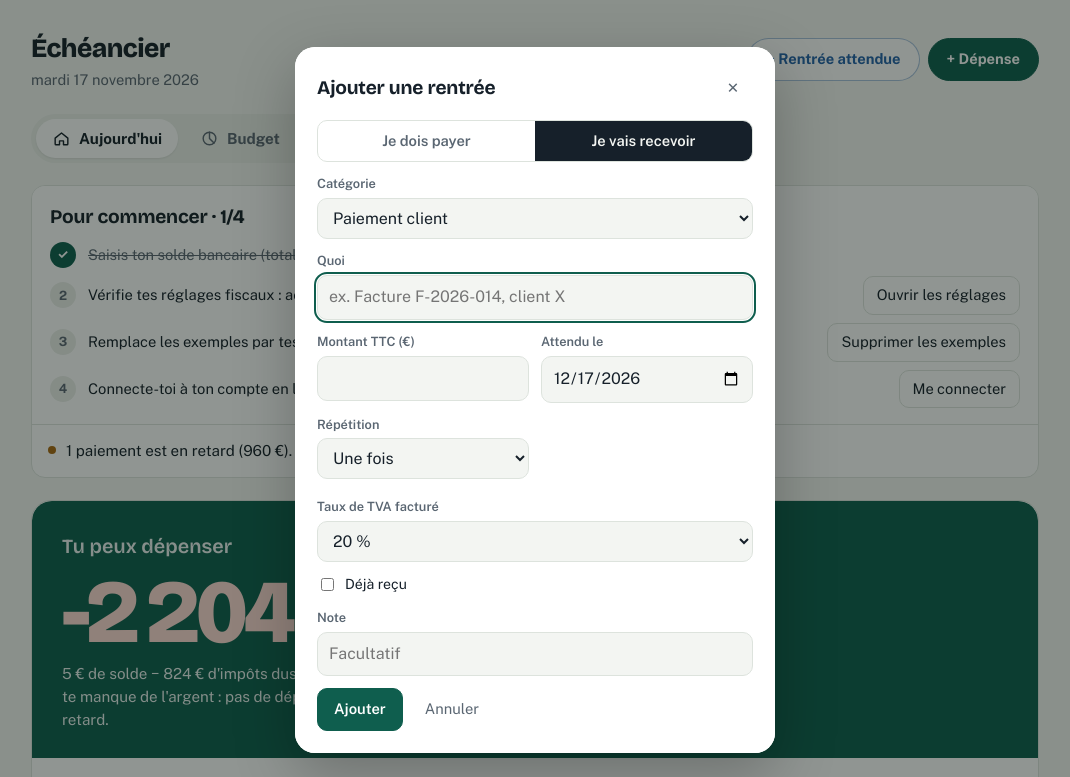
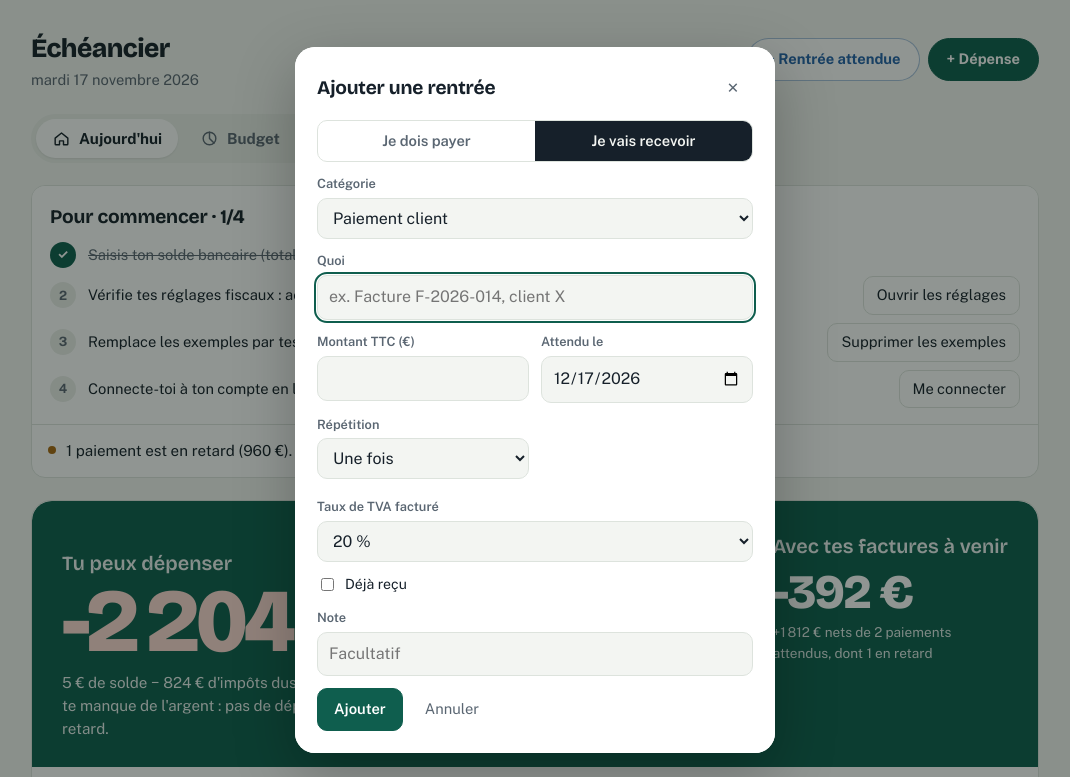
Before and after one commit to annabalaguy/echeancier, a plain HTML site: page index.html in a window 1280 px wide. Both pictures are taken after typing "5" into the empty fields and a click on the button "+ Rentrée attendue". Shown: the top 777 px of the page, without its empty margins (105-1175 px from the left). Drawn offline with nearby package versions, Linux system fonts and the light colour scheme.

Commit message:
Accueil : second chiffre « Avec tes factures à venir » (disponible + net des paiements clients attendus)
Co-Authored-By: Claude Opus 5.5 <noreply@anthropic.com>
Claude-Session: https://claude.ai/code/session_016aiTNqkQeyS5MKK9PxAtj5

```diff
--- a/index.html
+++ b/index.html
@@ -234,6 +234,11 @@ button.add{font-weight:700;border-radius:999px;padding:9px 18px}
 .free .big{font-family:var(--display);font-weight:800;font-size:clamp(3rem,11vw,5.6rem);letter-spacing:-.04em;line-height:.95}
 .free .big.neg{text-decoration:none;color:#ffd9d3}
 .free p{font-size:.95rem;max-width:62ch;opacity:.9;line-height:1.5}
+.free-row{display:flex;justify-content:space-between;align-items:flex-end;gap:18px 32px;flex-wrap:wrap}
+.free-next{padding-left:28px;border-left:1px solid rgb(255 255 255/.28);min-width:13rem}
+.free-next .next{font-family:var(--display);font-weight:800;font-size:clamp(1.9rem,6vw,3rem);letter-spacing:-.03em;line-height:1;margin-top:6px}
+.free-next .next-sub{font-size:.85rem;opacity:.85;margin-top:6px;max-width:26ch}
+@media (max-width:760px){.free-next{padding-left:0;border-left:0;border-top:1px solid rgb(255 255 255/.28);padding-top:14px;width:100%}}
 .breakdown{grid-template-columns:repeat(4,minmax(0,1fr));gap:18px 24px;padding:22px 30px}
 .stat .v{font-size:1.35rem;font-weight:700}
 .stat .s{font-size:.85rem}
@@ -321,8 +326,10 @@ dialog{border-radius:var(--r-lg)}
   <div id="tab-plan" style="display:flex;flex-direction:column;gap:20px">
     <section class="panel hero" aria-label="Résumé">
       <div class="free">
-        <div class="free-label">Tu peux dépenser</div>
-        <div class="big" id="free">—</div>
+        <div class="free-row">
+          <div><div class="free-label">Tu peux dépenser</div><div class="big" id="free">—</div></div>
+          <div class="free-next" id="freeNextBox" hidden><div class="free-label">Avec tes factures à venir</div><div class="next" id="freeNext">—</div><div class="next-sub" id="freeNextSub"></div></div>
+        </div>
         <p id="freeExplain">Solde moins impôts dus, factures à venir et coussin de sécurité.</p>
       </div>
       <div class="breakdown">
@@ -849,6 +856,11 @@ function renderPlan(){
   $("billsSub").textContent=billsSoon.length?(billsSoon.length+" élément"+(billsSoon.length>1?"s":"")+(od?", dont "+od+" en retard":"")):"Rien à payer";
   $("incoming").textContent=money(inSum);
   $("incomingSub").textContent=inSum?((num(S.settings.irRate)>0&&!S.settings.vl?"Pour toi après TVA, URSSAF et impôt : ":"Pour toi après TVA et URSSAF : ")+money(inMine)):(lateIn.length?lateIn.length+" paiement"+(lateIn.length>1?"s":"")+" en retard":"Rien d'attendu");
+  /* second figure: what is left once the expected client payments arrive, net of VAT, URSSAF and income tax */
+  const exp=ev.filter(e=>e.src==="manual"&&e.kind==="in"&&!e.paid&&e.date<=addDays(TODAY,365)),expNet=exp.reduce((s,e)=>s+(e.split?e.split.mine:e.amount),0),expLate=exp.filter(e=>e.date<TODAY);
+  $("freeNextBox").hidden=bal==null||!exp.length;
+  if(bal!=null&&exp.length){const f0=bal-taxRes-billsSum-laterSum-num(st.buffer);$("freeNext").textContent=money(f0+expNet);
+    $("freeNextSub").textContent="+"+money(expNet)+" nets de "+exp.length+" paiement"+(exp.length>1?"s":"")+" attendu"+(exp.length>1?"s":"")+(expLate.length?", dont "+expLate.length+" en retard":"")}
   if(bal==null){$("free").textContent="—";$("freeExplain").textContent="Saisis ton solde bancaire pour voir ce qui est vraiment à toi."}
   else{const free=bal-taxRes-billsSum-laterSum-buffer;$("free").textContent=money(free);$("free").classList.toggle("neg",free<0);
     $("freeExplain").textContent=money(bal)+" de solde − "+money(taxRes)+" d'impôts dus − "+money(billsSum)+" à payer sous 30 j"+(laterSum?" − "+money(laterSum)+" de grosses échéances déjà prévues ensuite ("+later.slice(0,3).map(e=>e.label).join(", ")+(later.length>3?"…":"")+")":"")+" − "+money(buffer)+" de coussin."+(free<0?" Il te manque de l'argent : pas de dépense en plus, et relance les paiements en retard.":"")}
```
Also changed, not shown: tests/data-safety.html (+4 -0 lines).
